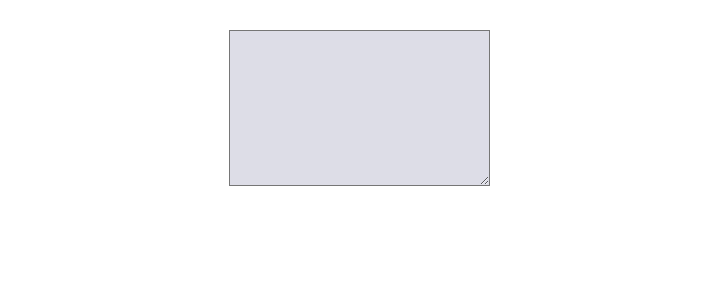
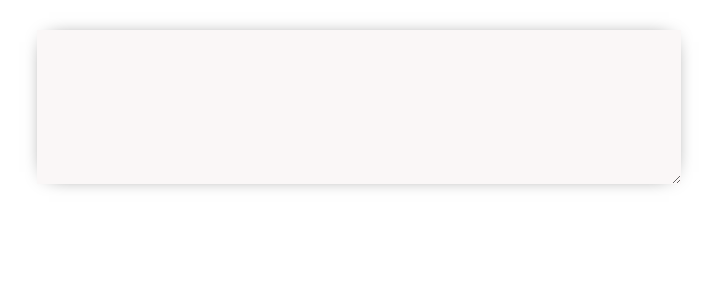
Before and after one commit to ninebarb4/markdown-previewer, a React (Create React App) app: page / in a window 1280 px wide. Shown: the top 300 px of the page, without its empty margins (281-998 px from the left). Built offline with nearby package versions, Linux system fonts and the light colour scheme.

Commit message:
add box shadow to text area styling

```diff
--- a/src/Editor.css
+++ b/src/Editor.css
@@ -1,5 +1,9 @@
 .text-areas {
-    background-color: rgba(187, 187, 207, 0.5);
+    background-color: rgba(238, 227, 227, 0.3);
     display: block;
     margin: 30px auto;
+    resize: vertical;
+    box-shadow: 0 0 20px -12px;
+    border: none;
+    width: 50%;
 }
```
